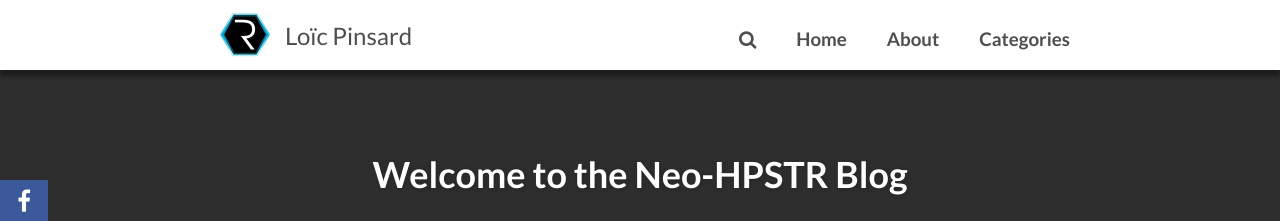
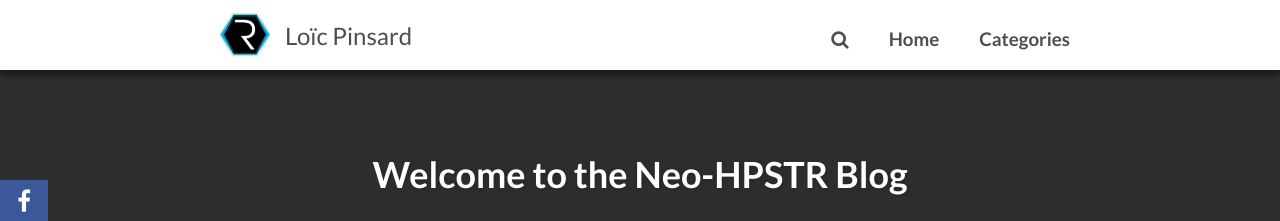
Before and after one commit to Muream/muream.github.io_old, a Jekyll site: the page built from index.html, in a window 1280 px wide. Shown: the top 221 px of the page. Built offline with Jekyll 4.4.1, drawn with Linux system fonts in a browser that asks for light colours; nearby versions of some CDN libraries; the list of posts is cut into pages by our own code; comment, search, counter and statistics services are not loaded.

Commit message:
remove about page

```diff
--- a/_config.yml
+++ b/_config.yml
@@ -20,8 +20,6 @@ url: http://aronbordin.com/neo-hpstr-jekyll-theme
 menu:
   - title: 'Home'
     url: '/'
-  - title: 'About'
-    url: '/about'
   - title: 'Categories'
     url: '/categories'
     type: 'categories'
```
